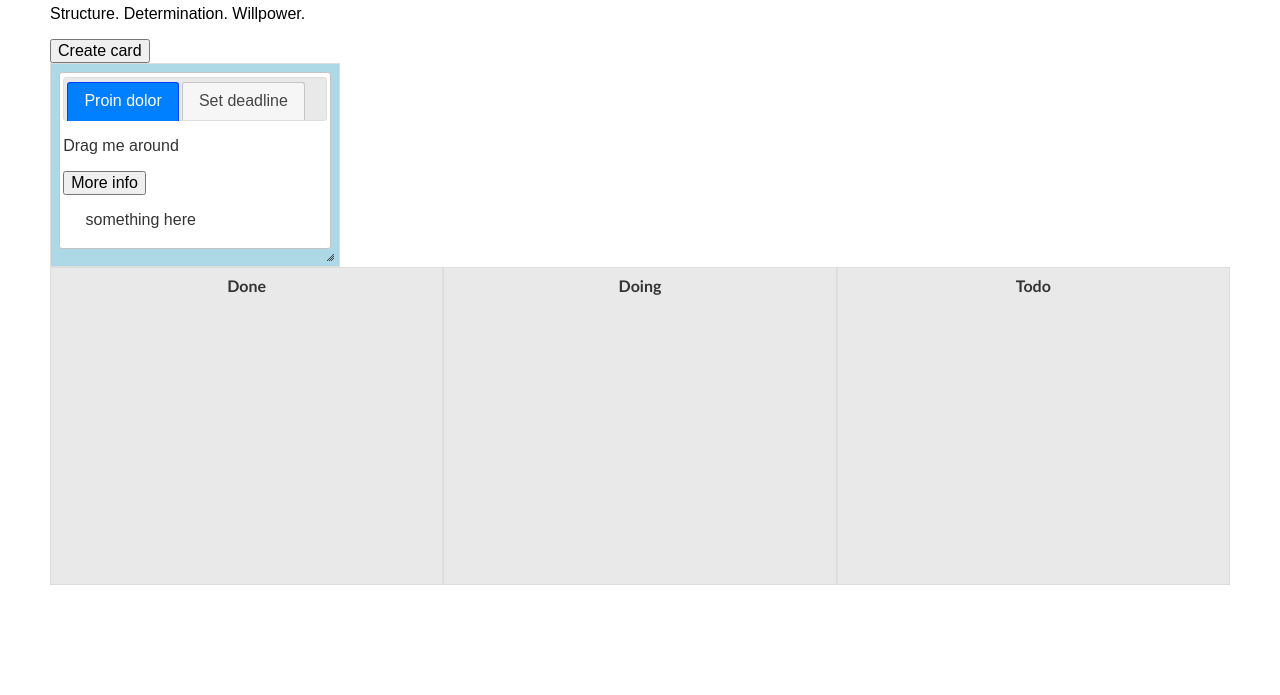
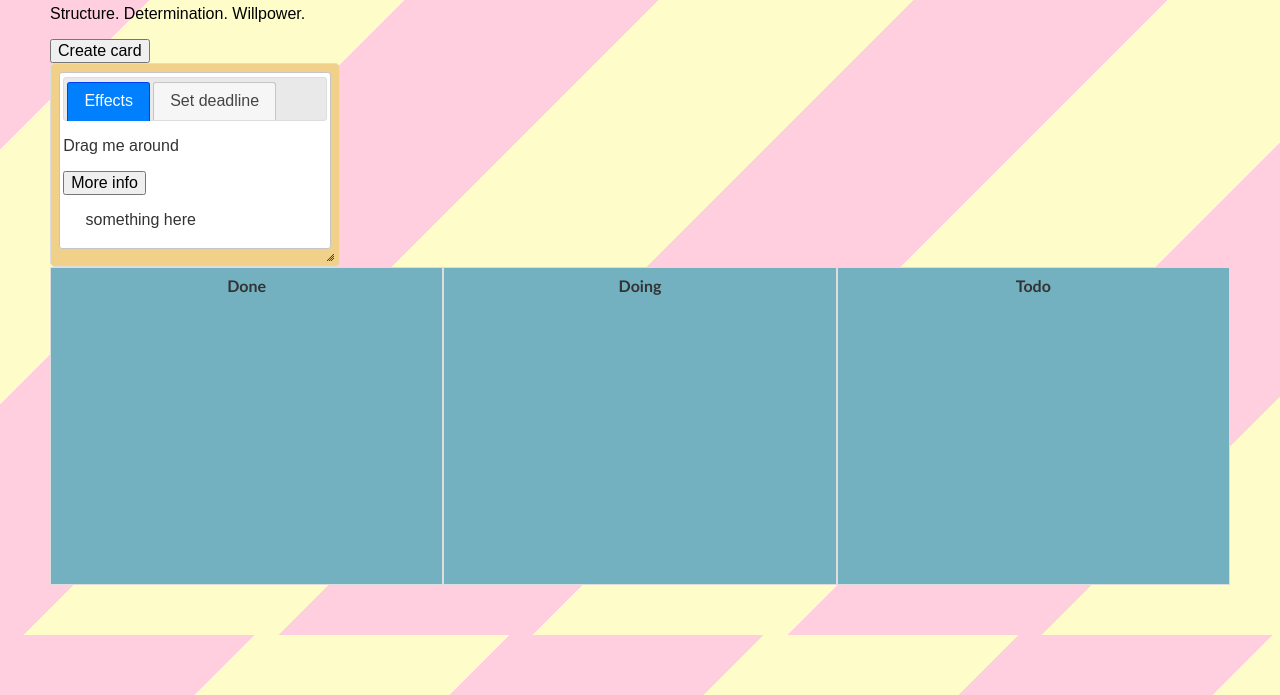
Before and after one commit to chas-academy/07-trello-clone-jonastore, a website: page index.html in a window 1280 px wide. Shown: the part 105-800 px from the top of the page. Drawn offline with Linux system fonts and the light colour scheme.

Commit message:
stole the theme from by blog and styled the board with it

```diff
--- a/additionalstyle.css
+++ b/additionalstyle.css
@@ -1,8 +1,20 @@
+body {
+  background: repeating-linear-gradient(
+       135deg,
+       #FFCFDF,
+       #FFCFDF 180px,
+       #FEFDCA 180px,
+       #FEFDCA 360px
+     );
+}
+
 #draggable {
     background: lightblue;
     width: 272px; height: 186px;
     padding: 0.5em;
     z-index: 1000;
+    border-radius: 5px;
+    background: #F1D18A;
   }
 
   .row {
@@ -17,5 +29,32 @@
   width: 272px;
   height: 300px;
   padding: 0.5em;
+  background: #73B1C1;
 
 }
+
+
+#draggable {
+    background: lightblue;
+    width: 272px; height: 186px;
+    padding: 0.5em;
+    z-index: 1000;
+    border-radius: 5px;
+    background: #F1D18A;
+  }
+
+  .row {
+  display: flex;
+  text-align: center;
+}
+
+[id^="droppable"] {
+  display: flex;
+  flex: 4;
+  flex-direction: column;
+  width: 272px;
+  height: 300px;
+  padding: 0.5em;
+  background: #73B1C1;
+
+}
--- a/index.html
+++ b/index.html
@@ -63,7 +63,7 @@
 <div id="draggable" class="ui-widget-content">
 	<div id="tabs">
 	<ul>
-  		<li><a href="#tabs-2">Proin dolor</a></li>
+  		<li><a href="#tabs-2">Effects</a></li>
    		<li><a href="#tabs-1">Set deadline</a></li>
   	</ul>
 	  <p>Drag me around</p>
```
Also changed, not shown: script.js (line endings or trailing spaces). Lines whose indentation alone changed are shown as unchanged.
